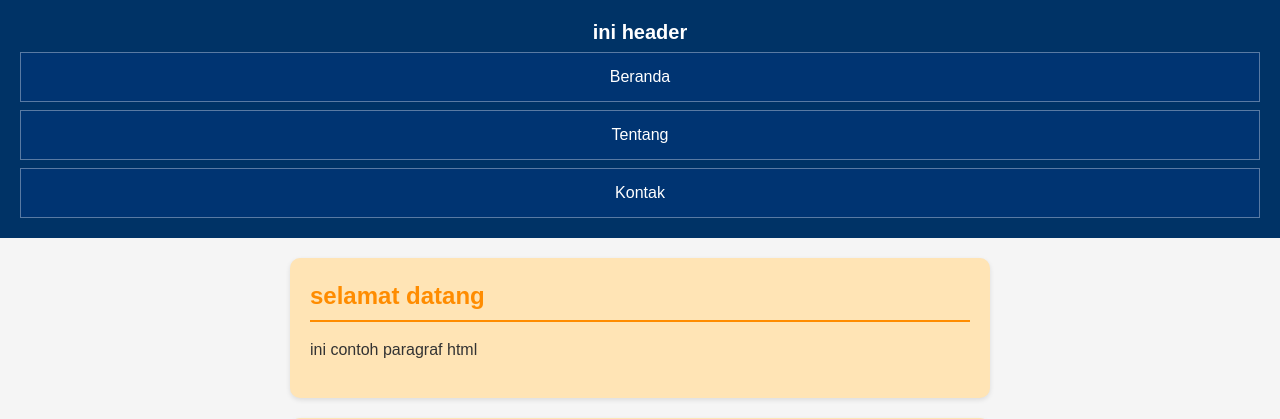
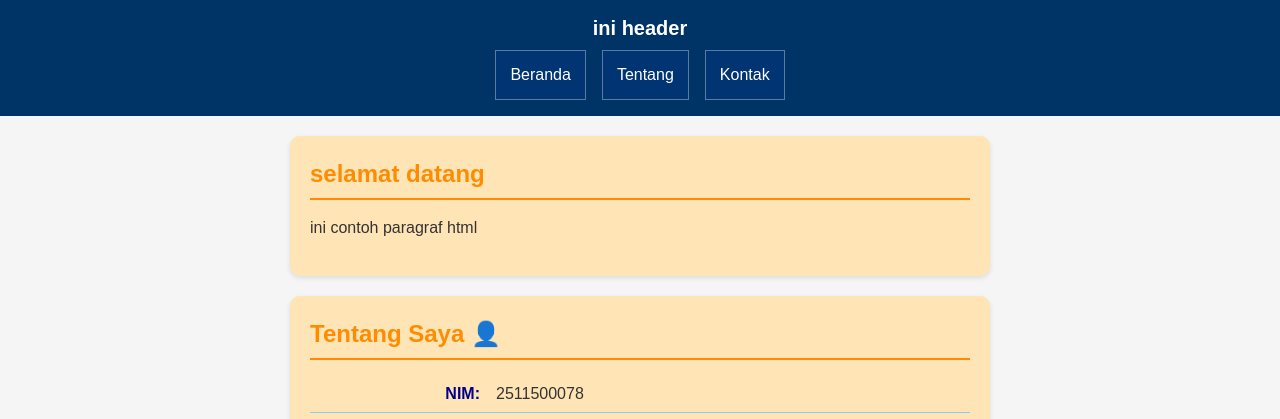
Before and after one commit to kelasngawi/2511500078-PWD-GB1J-2526O, a PHP site: page /pertemuan-04/index.html in a window 1280 px wide. Shown: the top 419 px of the page. Run offline with PHP 8.4, Linux system fonts and the light colour scheme.

Commit message:
update readme.md dan style.css  dan index.html pertemuan 04

```diff
--- a/pertemuan-04/style.css
+++ b/pertemuan-04/style.css
@@ -56,12 +56,17 @@ header li a:active {
     font-size: 20px;
     line-height: 1.2;
   }
-  header ul {
-    flex-direction: column;
-    align-items: stretch;
-    gap: 8px;
-    margin: 8px 0 0;
-  }
+header ul {
+  list-style: none;
+  margin: 10px 0 0;
+  padding: 0;
+  display: flex;
+  justify-content: center;
+  flex-direction: row;
+  align-items: center;
+  gap: 16px;
+}
+
   header li a {
     display: block;
     padding: 12px 14px;
@@ -70,12 +75,20 @@ header li a:active {
     backdrop-filter: saturate(120%);
   }
 
-  @media (max-width: 600px) {
+  @media (max-width: 600px) {}
     header {
         padding: 16px;
         position: sticky;
         top: 0;
         z-index: 1000;
+    }
+  @media (max-width: 600px) {
+    header ul {
+    flex-direction: column;
+    align-items: stretch;
+    gap: 8px;
+    margin: 8px 0 0;
+
     }
 
   }
```
